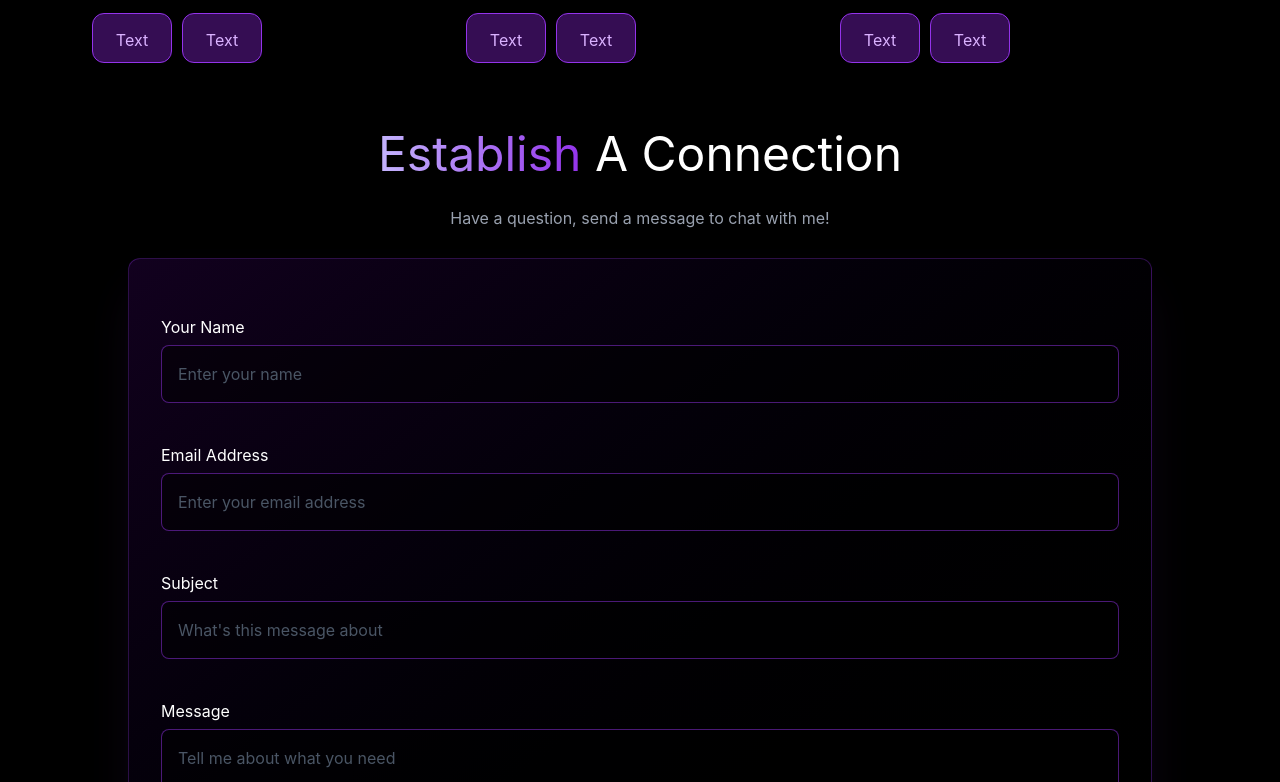
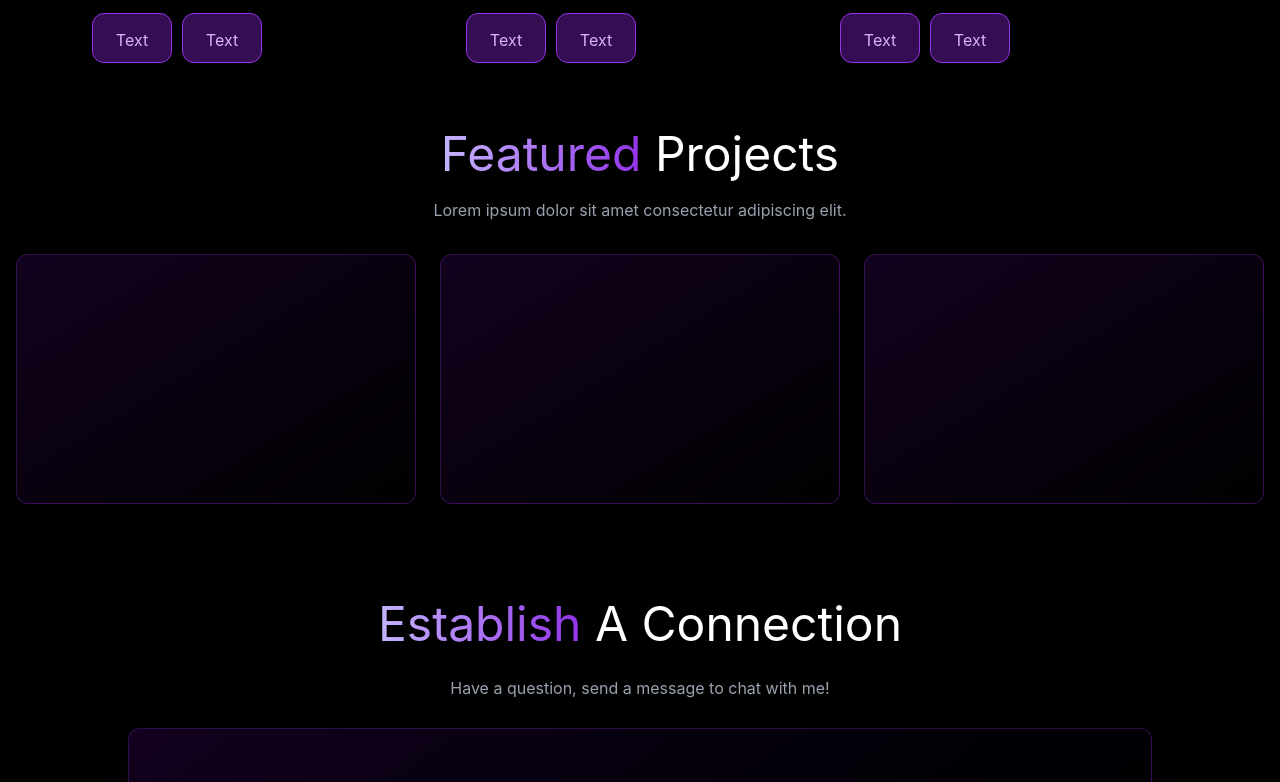
Before and after one commit to sans690/Portfolio, a React (Vite) app in the folder components/: page / in a window 1280 px wide. Shown: the part 1518-2300 px from the top of the page. Built offline with nearby package versions, Linux system fonts and the light colour scheme.

Commit message:
test to see if github pages works

```diff
--- a/components/src/App.tsx
+++ b/components/src/App.tsx
@@ -3,6 +3,7 @@ import { Navigation } from "./Navigation";
 import { Home } from "./Home";
 import { About } from "./About";
 import { Skills } from "./Skills";
+import { Projects } from "./Projects";
 
 export default function App() {
   return (
@@ -29,6 +30,7 @@ export default function App() {
         <Home />
         <About />
         <Skills />
+        <Projects />
         <Contact />
       </div>
     </>
--- /dev/null
+++ b/components/src/Projects.tsx
@@ -0,0 +1,27 @@
+export function Projects() {
+  return (
+    <section id="contact" className="section">
+      <div className="mx-auto">
+        <div className="text-center mb-16">
+          <h2 className="text-white text-5xl mb-5">
+            <span className="span">Featured</span> Projects
+          </h2>
+          <p className="text">
+            Lorem ipsum dolor sit amet consectetur adipiscing elit.
+          </p>
+          <div className="card_container">
+            <div className="border_card_group ">
+              <div className="border_card"></div>
+            </div>
+            <div className="border_card_group">
+              <div className="border_card"></div>
+            </div>
+            <div className="border_card_group">
+              <div className="border_card"></div>
+            </div>
+          </div>
+        </div>
+      </div>
+    </section>
+  );
+}
--- a/components/src/styles.css
+++ b/components/src/styles.css
@@ -33,9 +33,13 @@ body {
   z-index: 10;
 }
 
+.border_card_group {
+  transition: all 0s ease;
+}
+
 .border_card {
   flex: 1 1 300px;
-  min-width: 80px;
+  min-width: 400px;
   max-width: 410px;
   height: 250px;
   background: linear-gradient(
@@ -47,6 +51,12 @@ body {
   border-radius: 0.75rem;
   border: 1px solid;
   border-color: rgba(147, 51, 234, 0.3);
+  transition: all 0.5s ease;
+}
+
+.border_card_group:hover .border_card {
+  border-color: var(--color-purple-500);
+  box-shadow: 0 25px 50px -12px rgba(139, 92, 246, 0.3);
 }
 
 .border_card_purple {
```
